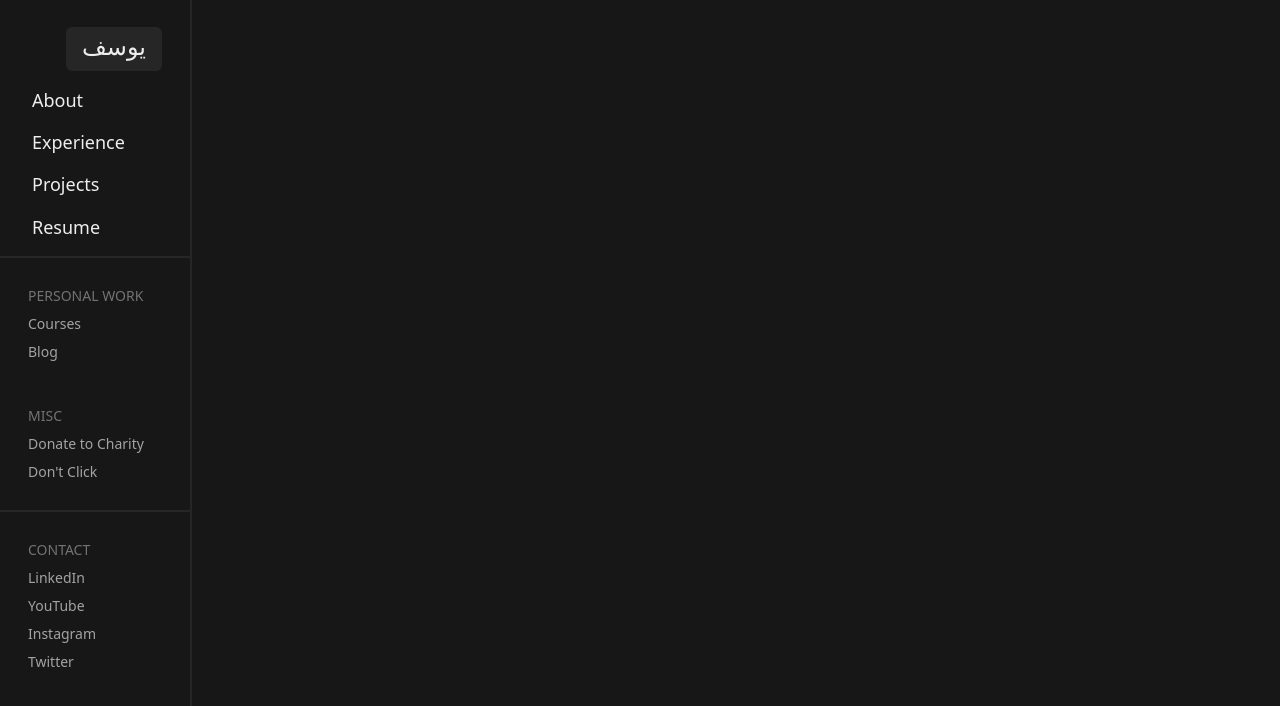
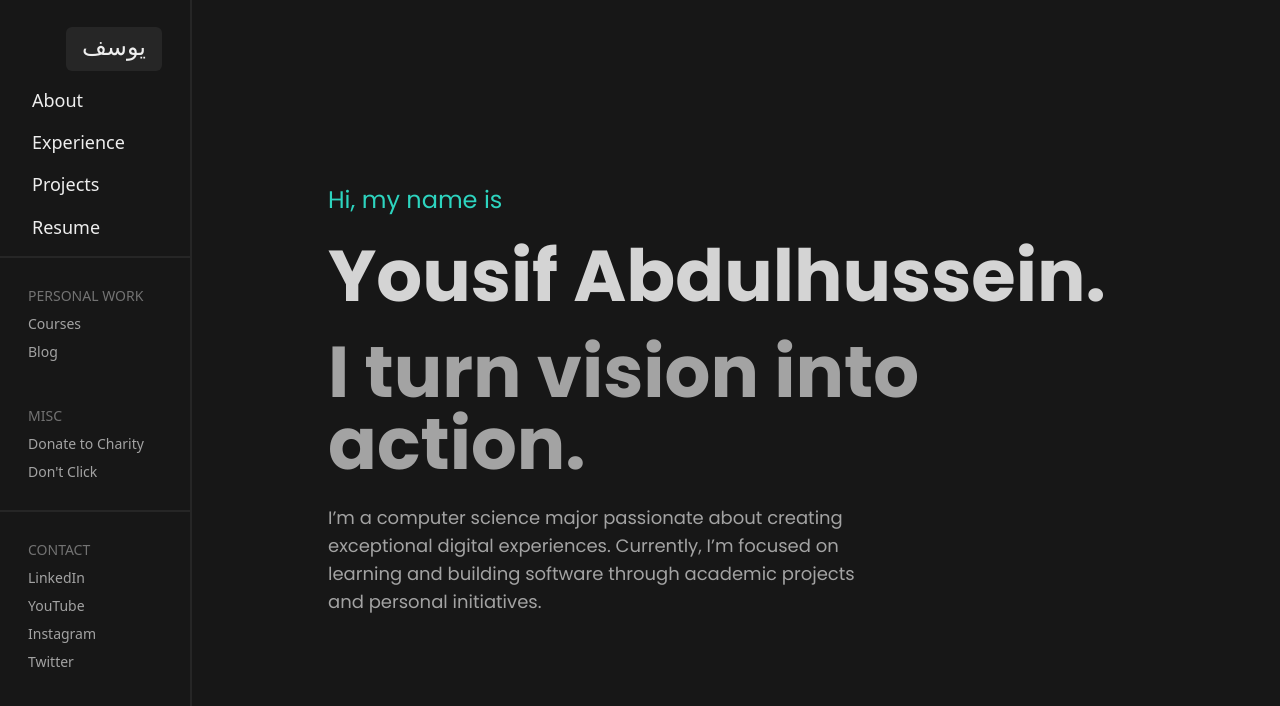
Before and after one commit to Yaucrates/porfolio, a SvelteKit app: page / in a window 1280 px wide. Shown: the top 706 px of the page. Built offline with nearby package versions, Linux system fonts and the light colour scheme; a web font is replaced by a local one.

Commit message:
About Page

```diff
--- a/src/routes/+page.svelte
+++ b/src/routes/+page.svelte
@@ -3,3 +3,12 @@
 
     // export let data: PageData;
 </script>
+
+<div class="h-screen flex justify-center items-center select-none">
+    <div class="w-3/4 gap-6 flex flex-col justify-center">
+        <h3 class="text-2xl text-teal-400">Hi, my name is</h3>
+        <h1 class="text-7xl font-bold text-neutral-300">Yousif Abdulhussein.</h1>
+        <h2 class="text-7xl font-bold text-neutral-400">I turn vision into action.</h2>
+        <p class="w-2/3 text-lg text-neutral-400">I’m a computer science major passionate about creating exceptional digital experiences. Currently, I’m focused on learning and building software through academic projects and personal initiatives.</p>
+    </div>
+</div>
```
